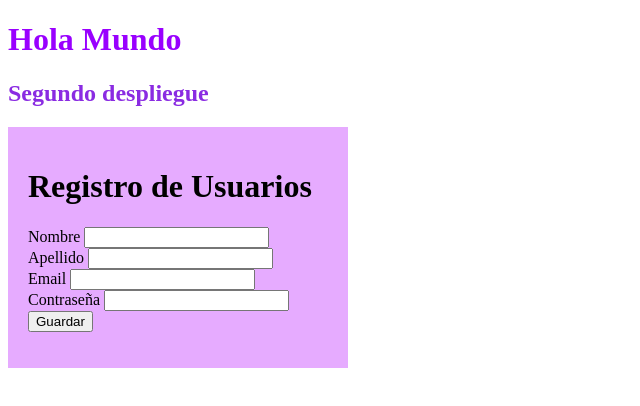
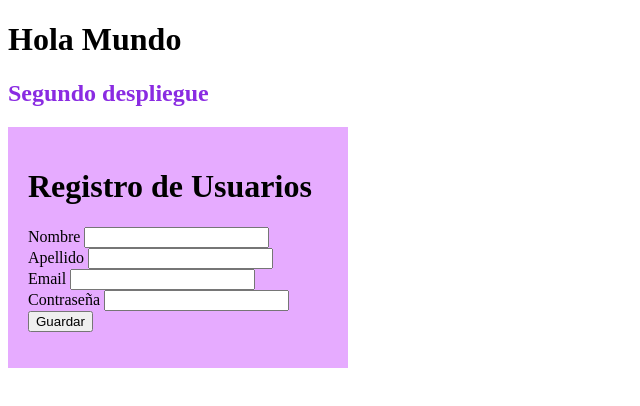
Before and after one commit to lunavhoyos/Proyecto_1, a website: page index.html in a window 1280 px wide. Shown: the whole page, without its empty margins (0-640 px from the left). Drawn offline with nearby package versions, Linux system fonts and the light colour scheme.

Commit message:
Cambio de color

```diff
--- a/index.html
+++ b/index.html
@@ -7,7 +7,7 @@
     <script src="https://cdn.jsdelivr.net/npm/@supabase/supabase-js@2"></script>
 </head>
 <body>
-    <h1 style="color: rgb(153, 0, 255);">Hola Mundo</h1>
+    <h1 style="color: rgb(0, 0, 0);">Hola Mundo</h1>
     <h2 style="color: blueviolet;">Segundo despliegue</h2>
 
     <div style="background-color: rgb(230, 171, 255); width: 300px; height: auto; padding: 20px;">
```
